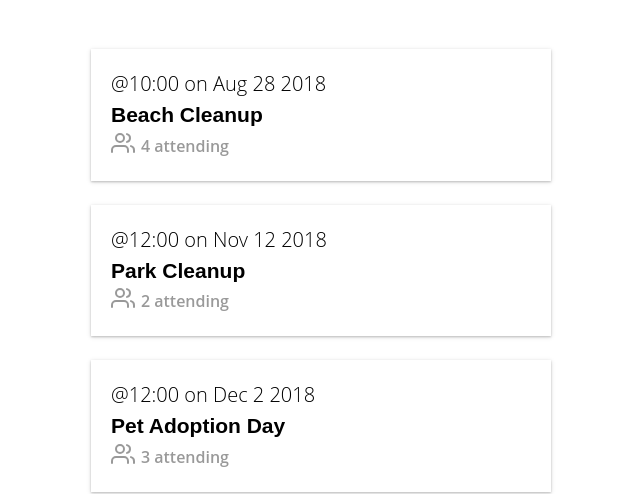
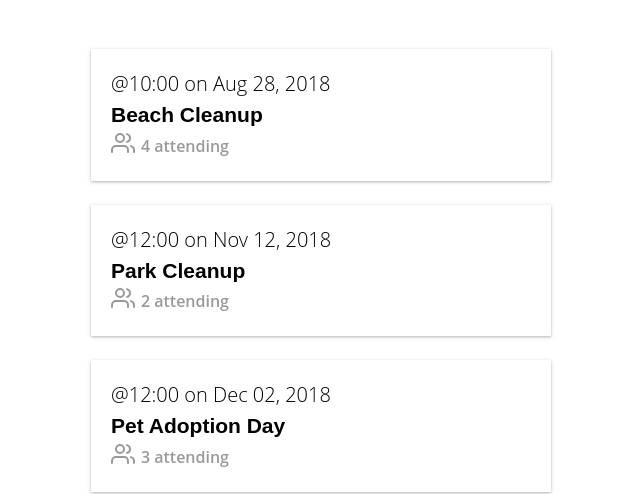
Before and after one commit to mateomunozb/vue-mastery, a Vue app in the folder real-world-vue-2/: page / in a window 1280 px wide. Shown: the part 228-722 px from the top of the page, without its empty margins (319-959 px from the left). Built offline with nearby package versions, Linux system fonts and the light colour scheme; data requests are answered from the project's data file.

Commit message:
Next level vue 2 lesson 12 and 13

```diff
--- a/real-world-vue-2/db.json
+++ b/real-world-vue-2/db.json
@@ -287,6 +287,20 @@
       "date": "",
       "time": "",
       "attendees": []
+    },
+    {
+      "id": 5719655,
+      "category": "nature",
+      "organizer": {
+        "id": "abc123",
+        "name": "Adam"
+      },
+      "title": "Bella",
+      "description": "Melissa",
+      "location": "Medellin",
+      "date": "2023-06-28T14:26:00.000Z",
+      "time": "10:00",
+      "attendees": []
     }
   ]
 }
--- a/real-world-vue-2/src/components/BaseInput.vue
+++ b/real-world-vue-2/src/components/BaseInput.vue
@@ -6,15 +6,10 @@
 </template>
 
 <script>
+import { formFieldMixin } from '../mixins/formFieldMixin'
+
 export default {
-  inheritAttrs: false,
-  props: {
-    label: {
-      type: String,
-      default: ''
-    },
-    value: [String, Number]
-  },
+  mixins: [formFieldMixin],
   computed: {
     listeners() {
       return {
@@ -22,11 +17,6 @@ export default {
         input: this.updateValue
       }
     }
-  },
-  methods: {
-    updateValue() {
-      this.$emit('input', event.target.value)
-    }
   }
 }
 </script>
--- a/real-world-vue-2/src/components/BaseSelect.vue
+++ b/real-world-vue-2/src/components/BaseSelect.vue
@@ -1,11 +1,12 @@
 <template>
   <div>
     <label v-if="label"> {{ label }} </label>
-    <select :value="value" @input="updateValue" v-bind="$attrs" v-on="$listeners">
+    <select :value="value" @change="updateValue" v-bind="$attrs" v-on="$listeners">
       <option
         v-for="option in options"
         :key="option"
         :selected="option == value"
+        :value="option"
       >
         {{ option }}
       </option>
@@ -14,22 +15,14 @@
 </template>
 
 <script>
+import { formFieldMixin } from '../mixins/formFieldMixin'
+
 export default {
-  inheritAttrs: false,
+  mixins: [formFieldMixin],
   props: {
     options: {
       type: Array,
       required: true
-    },
-    label: {
-      type: String,
-      default: ''
-    },
-    value: [String, Number]
-  },
-  methods: {
-    updateValue() {
-      this.$emit('input', event.target.value)
     }
   }
 }
--- a/real-world-vue-2/src/components/EventCard.vue
+++ b/real-world-vue-2/src/components/EventCard.vue
@@ -1,7 +1,7 @@
 <template>
   <router-link class="event-link" :to="{ name: 'event-show', params: { id: event.id} }">
     <div class="event-card -shadow">
-      <span class="eyebrow"> @{{event.time}} on {{event.date}}  </span>
+      <span class="eyebrow"> @{{event.time}} on {{ event.date | date }}  </span>
       <h4 class="title"> {{ event.title }} </h4>
       <base-icon name="users"> {{event.attendees.length}} attending</base-icon>
     </div>
--- /dev/null
+++ b/real-world-vue-2/src/filters/date.js
@@ -0,0 +1,8 @@
+export default value => {
+  const date = new Date(value)
+  return date.toLocaleString(['en-US'], {
+    month: 'short',
+    day: '2-digit',
+    year: 'numeric'
+  })
+}
--- a/real-world-vue-2/src/main.js
+++ b/real-world-vue-2/src/main.js
@@ -6,6 +6,9 @@ import upperFirst from 'lodash/upperFirst'
 import camelCase from 'lodash/camelCase'
 import 'nprogress/nprogress.css'
 import Vuelidate from 'vuelidate'
+import DateFilter from './filters/date'
+
+Vue.filter('date', DateFilter)
 
 Vue.use(Vuelidate)
 
--- /dev/null
+++ b/real-world-vue-2/src/mixins/formFieldMixin.js
@@ -0,0 +1,15 @@
+export const formFieldMixin = {
+  inheritAttrs: false,
+  props: {
+    label: {
+      type: String,
+      default: ''
+    },
+    value: [String, Number]
+  },
+  methods: {
+    updateValue(event) {
+      this.$emit('input', event.target.value)
+    }
+  }
+}
--- a/real-world-vue-2/src/store/modules/event.js
+++ b/real-world-vue-2/src/store/modules/event.js
@@ -30,6 +30,7 @@ export const actions = {
       .postEvent(event)
       .then(() => {
         commit('ADD_EVENT', event)
+        commit('SET_EVENT', event)
         const notification = {
           type: 'success',
           message: 'Your event has been created!'
--- a/real-world-vue-2/src/views/EventShow.vue
+++ b/real-world-vue-2/src/views/EventShow.vue
@@ -1,7 +1,7 @@
 <template>
   <div>
     <div class="event-header">
-      <span class="eyebrow">@{{ event.time }} on {{ event.date }}</span>
+      <span class="eyebrow">@{{ event.time }} on {{ event.date | date }}</span>
       <h1 class="title">{{ event.title }}</h1>
       <h5>Organized by {{ event.organizer ? event.organizer.name : '' }}</h5>
       <h5>Category: {{ event.category }}</h5>
@@ -27,10 +27,9 @@ export default {
   props: {
     event: {
       type: Object,
-      required: true,
+      required: true
     }
-  },
-
+  }
 }
 </script>
 
```
Also changed, not shown: 1 other file (tests, documents, lock files or other folders).
